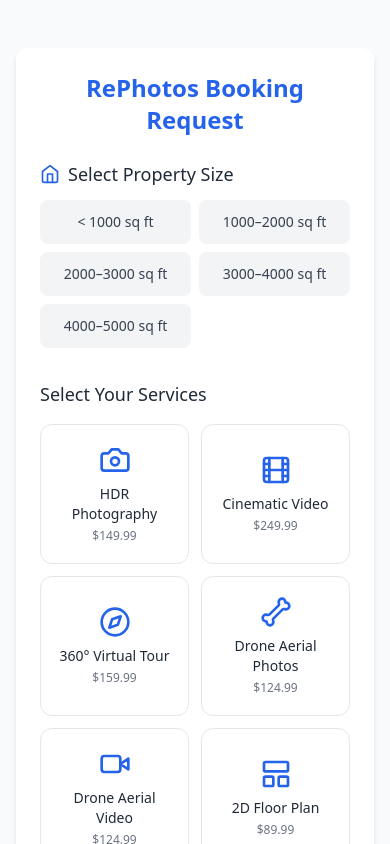
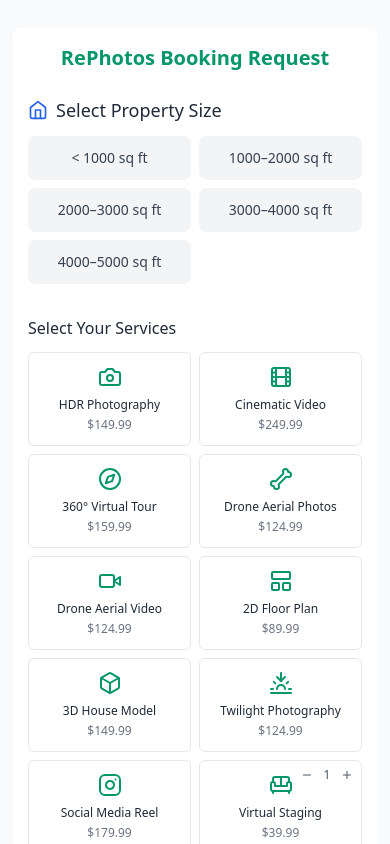
Before and after one commit to cooperthompson55/booking-portal-v2, a React (Vite) app: page / in a window 390 px wide. Shown: the top 844 px of the page. Built offline with nearby package versions, Linux system fonts and the light colour scheme.

Commit message:
Mobile-friendly redesign with improved typography and colors

```diff
--- a/src/App.tsx
+++ b/src/App.tsx
@@ -19,7 +19,7 @@
   }, []);
 
   return (
-    <div className="min-h-screen bg-gray-50 flex items-center justify-center p-4">
+    <div className="min-h-screen bg-slate-50 p-3 sm:p-4">
       <PackageBuilder />
     </div>
   );
--- a/src/components/PackageBuilder.tsx
+++ b/src/components/PackageBuilder.tsx
@@ -26,14 +26,14 @@
 
   if (showSuccess) {
     return (
-      <div className="w-full max-w-4xl mx-auto bg-white rounded-xl shadow-md overflow-hidden my-8">
-        <div className="p-6 md:p-8 flex flex-col items-center justify-center text-center">
-          <CheckCircle2 className="w-16 h-16 text-green-500 mb-4" />
-          <h2 className="text-2xl font-semibold text-gray-800 mb-2">Booking Submitted Successfully!</h2>
-          <p className="text-gray-600 mb-6">Thank you for your booking request. We'll be in touch shortly.</p>
+      <div className="w-full max-w-2xl mx-auto bg-white rounded-lg shadow-sm overflow-hidden my-4">
+        <div className="p-4 sm:p-6 flex flex-col items-center justify-center text-center">
+          <CheckCircle2 className="w-12 h-12 text-emerald-500 mb-3" />
+          <h2 className="text-xl font-semibold text-gray-800 mb-2">Booking Submitted Successfully!</h2>
+          <p className="text-gray-600 mb-4">Thank you for your booking request. We'll be in touch shortly.</p>
           <button
             onClick={handleReset}
-            className="px-6 py-2 bg-blue-600 text-white rounded-lg hover:bg-blue-700 transition-colors"
+            className="px-5 py-2 bg-emerald-600 text-white rounded-md hover:bg-emerald-700 transition-colors text-sm"
           >
             Submit Another Booking
           </button>
@@ -43,27 +43,27 @@
   }
 
   return (
-    <div className="w-full max-w-4xl mx-auto bg-white rounded-xl shadow-md overflow-hidden my-8">
-      <div className="p-6 md:p-8">
-        <h1 className="text-2xl md:text-3xl font-semibold text-center text-blue-600 mb-6">
+    <div className="w-full max-w-2xl mx-auto bg-white rounded-lg shadow-sm overflow-hidden my-4">
+      <div className="p-4 sm:p-6">
+        <h1 className="text-xl sm:text-2xl font-semibold text-center text-emerald-600 mb-6">
           RePhotos Booking Request
         </h1>
 
         {validationErrors.length > 0 && (
-          <div className="mb-6 p-4 bg-red-50 border border-red-200 rounded-lg">
+          <div className="mb-6 p-3 bg-red-50 border border-red-100 rounded-md">
             <div className="flex items-center gap-2 text-red-600 mb-2">
-              <AlertCircle className="w-5 h-5" />
-              <h3 className="font-medium">Please fix the following issues:</h3>
+              <AlertCircle className="w-4 h-4" />
+              <h3 className="font-medium text-sm">Please fix the following issues:</h3>
             </div>
             <ul className="list-disc list-inside text-red-600 text-sm space-y-1">
               {validationErrors.map((error, index) => (
-                <li key={index}>{error}</li>
+                <li key={index} className="text-sm">{error}</li>
               ))}
             </ul>
           </div>
         )}
 
-        <form id="bookingForm" onSubmit={handleSubmit} className="space-y-8">
+        <form id="bookingForm" onSubmit={handleSubmit} className="space-y-6">
           <PropertySizeSelector
             selectedSize={selectedSize}
             onSizeSelect={handleSizeSelect}
@@ -95,10 +95,10 @@
             type="submit"
             disabled={isSubmitting}
             className={`
-              w-full py-3 px-6 rounded-lg text-white font-medium
+              w-full py-2.5 px-4 rounded-md text-white text-sm font-medium
               transition-all duration-200
               ${!isSubmitting
-                ? 'bg-blue-600 hover:bg-blue-700'
+                ? 'bg-emerald-600 hover:bg-emerald-700'
                 : 'bg-gray-300 cursor-not-allowed'
               }
             `}
--- a/src/components/ServiceSelector.tsx
+++ b/src/components/ServiceSelector.tsx
@@ -55,15 +55,15 @@
 
   return (
     <div>
-      <div className="flex items-center mb-4">
-        <h2 className={`text-lg md:text-xl font-medium ${hasError ? 'text-red-600' : 'text-gray-800'}`}>
+      <div className="flex items-center mb-3">
+        <h2 className={`text-base font-medium ${hasError ? 'text-red-600' : 'text-gray-800'}`}>
           Select Your Services
         </h2>
         {hasError && (
-          <AlertCircle className="w-5 h-5 text-red-500 ml-2" />
+          <AlertCircle className="w-4 h-4 text-red-500 ml-2" />
         )}
       </div>
-      <div className="grid grid-cols-2 sm:grid-cols-3 md:grid-cols-4 gap-3 md:gap-4">
+      <div className="grid grid-cols-2 sm:grid-cols-3 gap-2 sm:gap-3">
         {services.map((service) => {
           const serviceData = selectedServices.get(service.name);
           const isSelected = !!serviceData;
@@ -75,32 +75,32 @@
               key={service.id}
               onClick={() => handleServiceClick(service)}
               className={`
-                group relative flex flex-col items-center justify-center p-4 h-[140px]
-                rounded-xl transition-all duration-200 ease-in-out cursor-pointer
+                group relative flex flex-col items-center justify-center p-3
+                rounded-md transition-all duration-200 ease-in-out cursor-pointer
                 ${isSelected
-                  ? 'bg-blue-600 text-white shadow-lg transform scale-105'
-                  : 'bg-white text-gray-800 border border-gray-200 hover:border-blue-300 hover:shadow-md'
+                  ? 'bg-emerald-600 text-white shadow-sm'
+                  : 'bg-white text-gray-800 border border-gray-200 hover:border-emerald-300 hover:shadow-sm'
                 }
               `}
             >
               <div className="mb-2">
-                <ServiceIcon className={`w-8 h-8 ${
+                <ServiceIcon className={`w-6 h-6 ${
                   isSelected
                     ? 'text-white'
-                    : 'text-blue-600 group-hover:text-blue-500'
+                    : 'text-emerald-600 group-hover:text-emerald-500'
                 }`} />
               </div>
-              <span className="text-sm font-medium text-center">{service.name}</span>
-              <span className={`text-xs mt-1 ${
+              <span className="text-xs font-medium text-center mb-1">{service.name}</span>
+              <span className={`text-xs ${
                 isSelected
-                  ? 'text-blue-100'
+                  ? 'text-emerald-100'
                   : 'text-gray-500'
               }`}>
                 ${price.toFixed(2)}
               </span>
 
               {service.id === 'virtualStaging' && (
-                <div className={`absolute top-2 right-2 flex items-center gap-1 ${
+                <div className={`absolute top-1 right-1 flex items-center gap-1 ${
                   isSelected ? 'text-white' : 'text-gray-600'
                 }`}>
                   <button
@@ -108,7 +108,7 @@
                     onClick={(e) => handleStagingCountChange(false, e)}
                     className={`p-1 rounded-full ${
                       isSelected
-                        ? 'hover:bg-blue-500'
+                        ? 'hover:bg-emerald-500'
                         : 'hover:bg-gray-100'
                     }`}
                   >
@@ -120,17 +120,13 @@
                     onClick={(e) => handleStagingCountChange(true, e)}
                     className={`p-1 rounded-full ${
                       isSelected
-                        ? 'hover:bg-blue-500'
+                        ? 'hover:bg-emerald-500'
                         : 'hover:bg-gray-100'
                     }`}
                   >
                     <Plus className="w-3 h-3" />
                   </button>
                 </div>
-              )}
-
-              {isSelected && (
-                <div className="absolute top-2 right-2 w-2 h-2 bg-blue-300 rounded-full animate-pulse" />
               )}
             </div>
           );
--- a/tailwind.config.js
+++ b/tailwind.config.js
@@ -2,7 +2,15 @@
 export default {
   content: ['./index.html', './src/**/*.{js,ts,jsx,tsx}'],
   theme: {
-    extend: {},
+    extend: {
+      screens: {
+        'xs': '375px',
+        'sm': '640px',
+        'md': '768px',
+        'lg': '1024px',
+        'xl': '1280px',
+      },
+    },
   },
   plugins: [],
 };
```
